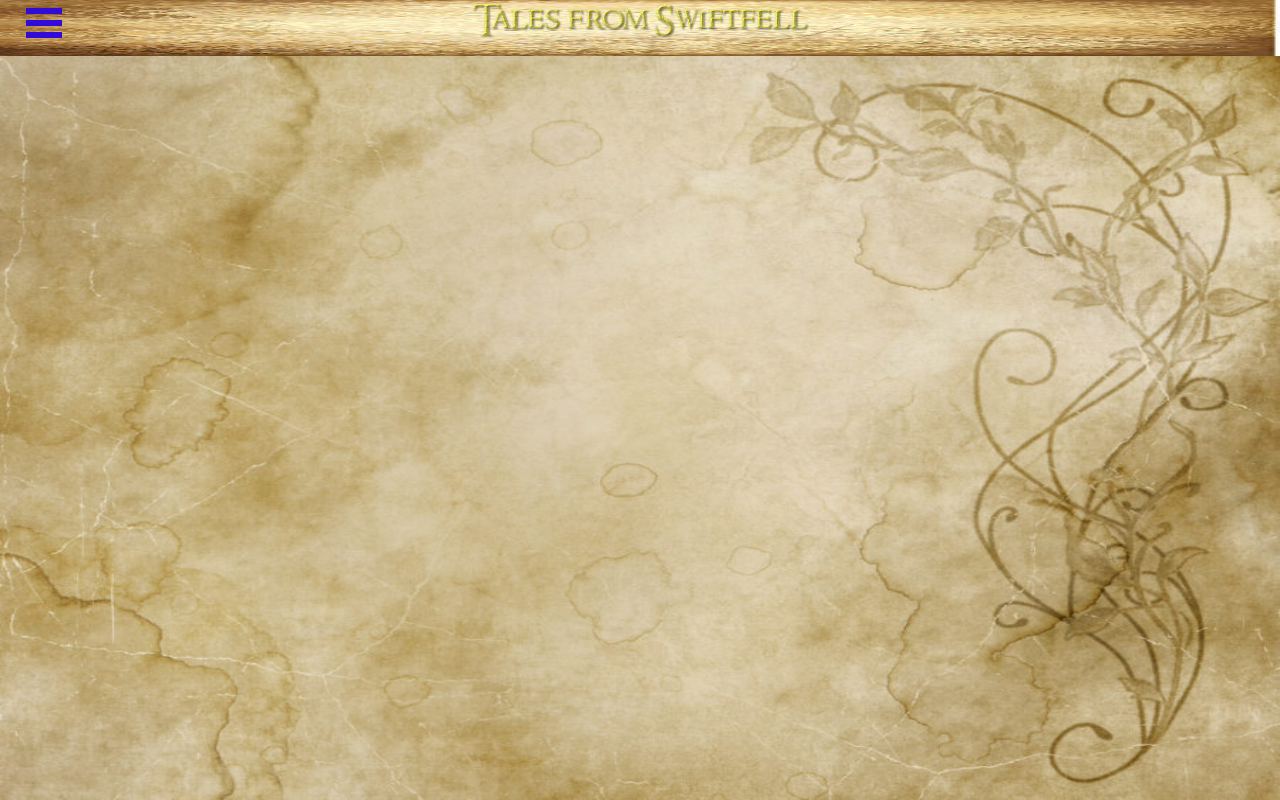
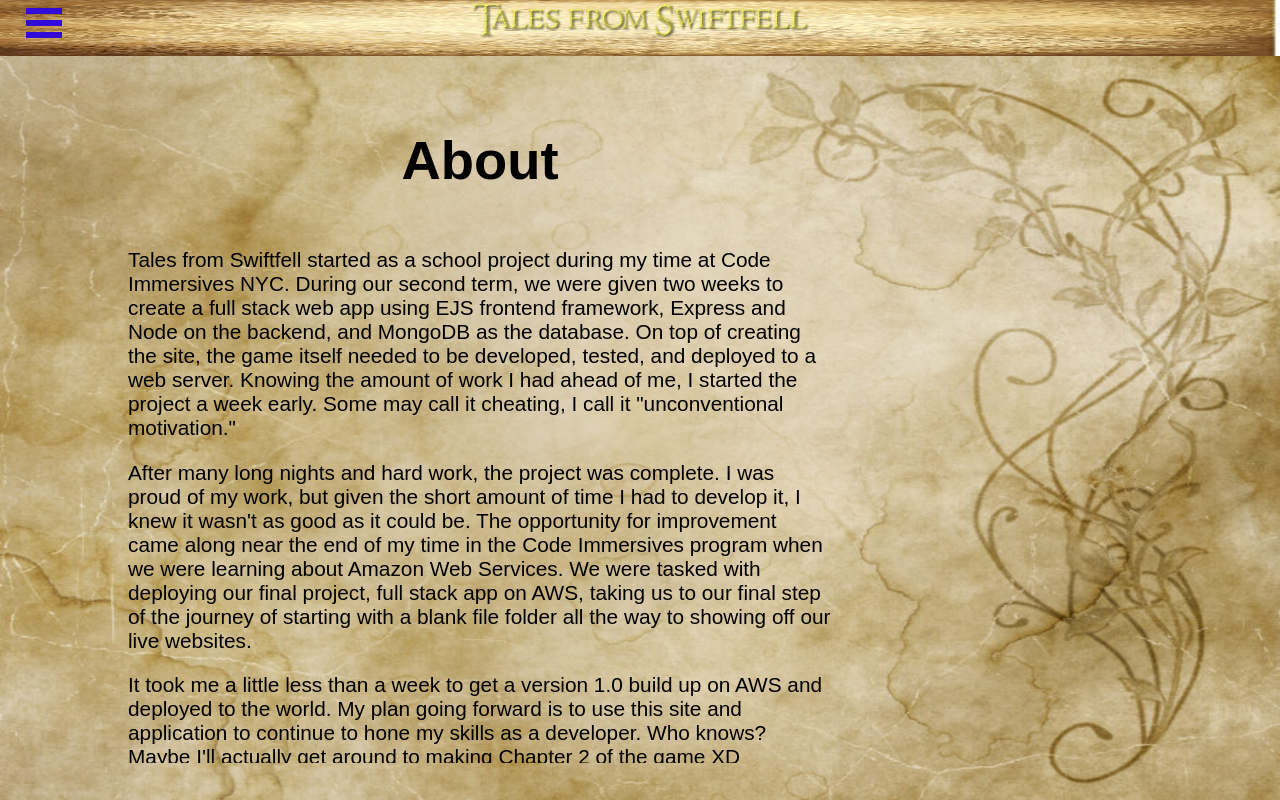
Before and after one commit to cbrindle/tfs2-frontend, a React (Create React App) app: page /about in a window 1280 px wide. Built offline with nearby package versions, Linux system fonts and the light colour scheme.

Commit message:
Finished adding initial content to About component.

```diff
--- a/src/Components/About/About.js
+++ b/src/Components/About/About.js
@@ -18,7 +18,16 @@ class About extends Component {
 
                 <div className={main}>
                     <div className={contentMain}>
+                        <div className={contentTop}>
+                            <h1>About</h1>
+                        </div>
+                        <div className={contentBottom}>
+                            <p>Tales from Swiftfell started as a school project during my time at Code Immersives NYC. During our second term, we were given two weeks to create a full stack web app using EJS frontend framework, Express and Node on the backend, and MongoDB as the database. On top of creating the site, the game itself needed to be developed, tested, and deployed to a web server. Knowing the amount of work I had ahead of me, I started the project a week early. Some may call it cheating, I call it "unconventional motivation."</p>
 
+                            <p>After many long nights and hard work, the project was complete. I was proud of my work, but given the short amount of time I had to develop it, I knew it wasn't as good as it could be. The opportunity for improvement came along near the end of my time in the Code Immersives program when we were learning about Amazon Web Services. We were tasked with deploying our final project, full stack app on AWS, taking us to our final step of the journey of starting with a blank file folder all the way to showing off our live websites.</p>
+
+                            <p>It took me a little less than a week to get a version 1.0 build up on AWS and deployed to the world. My plan going forward is to use this site and application to continue to hone my skills as a developer. Who knows? Maybe I'll actually get around to making Chapter 2 of the game XD</p>
+                        </div>
                     </div>
                 </div>
             </>
@@ -45,7 +54,21 @@ const main = css`
 `
 const contentMain = css`
     grid-area: 2 / 2 / span 1 / span 1;
+    display: grid;
+    grid-template-columns: 100%;
+    grid-template-rows: 20% 80%;
+    overflow-y: scroll;
+`
+const contentTop = css`
+    grid-area: 1 / 1 / span 1 / span 1;
     display: flex;
-    flex-direction: column;
     align-items: center;
+    justify-content: center;
+    font-family: fantasy;
+    font-size: 1.7em;
 `
+const contentBottom = css`
+    grid-area: 2 / 1 / span 1 / span 1;
+    font-family: fantasy;
+    font-size 1.3em;
+`
```
